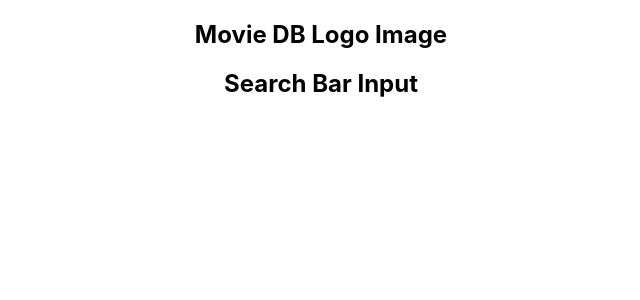
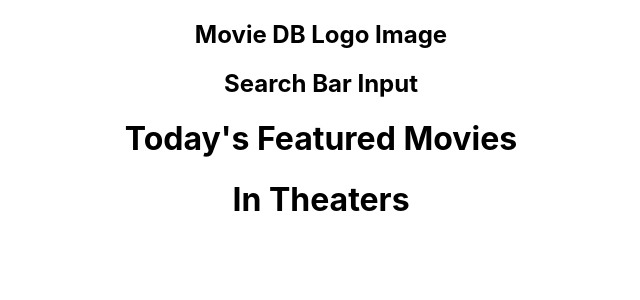
Before and after one commit to LukeLowrey2/Movie_DB_App, a React (Create React App) app: page / in a window 1280 px wide. Shown: the top 300 px of the page, without its empty margins (319-959 px from the left). Built offline with nearby package versions, Linux system fonts and the light colour scheme.

Commit message:
Attached DailyFeature component to main app. Updated child component files.

```diff
--- a/src/App.js
+++ b/src/App.js
@@ -2,9 +2,9 @@
 import './App.css';
 import ReactDOM from 'react-dom';
 import React, {useState, useEffect} from 'react';
-import dailyFeature from './dailyFeature';
-import singleMovie from './singleMovie';
-import singleArtist from './singleArtist';
+import DailyFeature from './DailyFeature';
+import singleMovie from './SingleMovie';
+import singleArtist from './SingleArtist';
 
 function App() {
   const [data, setData] = useState([]);
@@ -21,6 +21,8 @@ function App() {
         </div>
       </div>
 
+      <DailyFeature />
+
 
 
 
--- a/src/dailyFeature.js
+++ b/src/dailyFeature.js
@@ -2,7 +2,7 @@
 import './App.css';
 import React, {useState, useEffect} from 'react';
 
-function dailyFeature() {
+function DailyFeature() {
   const [data, setData] = useState([]);
   return (
 
@@ -19,4 +19,4 @@ function dailyFeature() {
   );
 }
 
-export default dailyFeature;
+export default DailyFeature;
--- a/src/singleArtist.js
+++ b/src/singleArtist.js
@@ -2,7 +2,7 @@
 import './App.css';
 import React, {useState, useEffect} from 'react';
 
-function singleArtist() {
+function SingleArtist() {
   const [data, setData] = useState([]);
   return (
 
@@ -24,4 +24,4 @@ function singleArtist() {
   );
 }
 
-export default singleArtist;
+export default SingleArtist;
--- a/src/singleMovie.js
+++ b/src/singleMovie.js
@@ -2,7 +2,7 @@
 import './App.css';
 import React, {useState, useEffect} from 'react';
 
-function singleMovie() {
+function SingleMovie() {
   const [data, setData] = useState([]);
   return (
 
@@ -33,4 +33,4 @@ function singleMovie() {
   );
 }
 
-export default singleMovie;
+export default SingleMovie;
```
